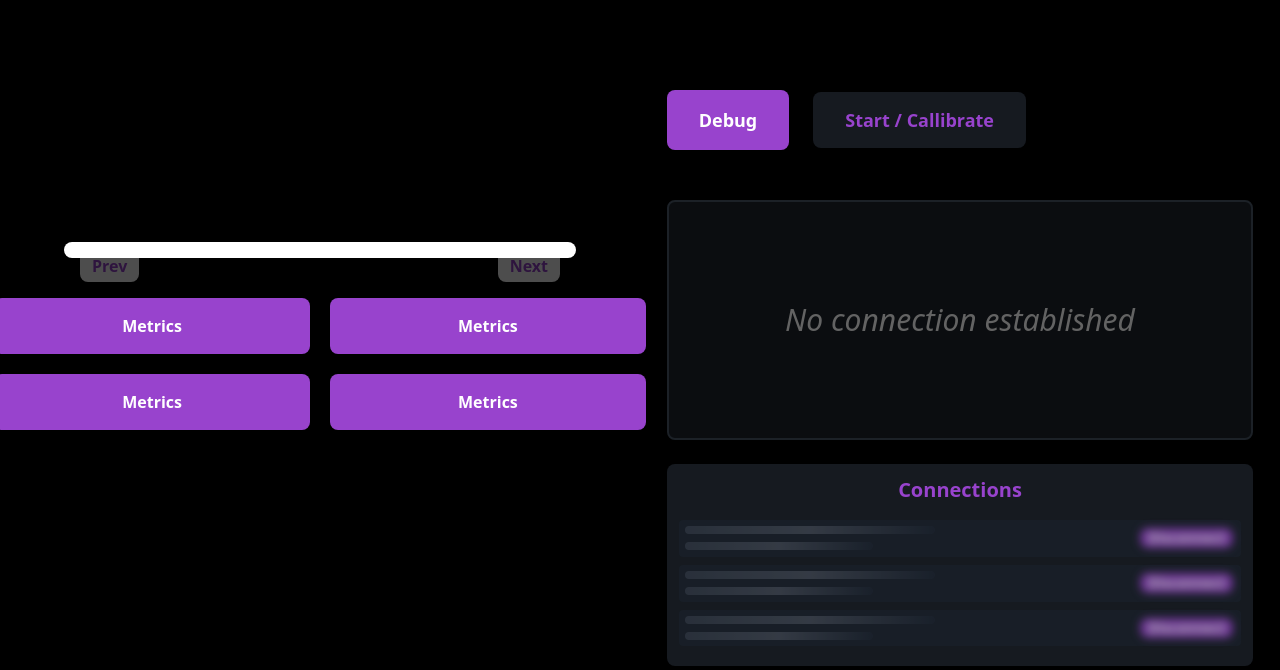
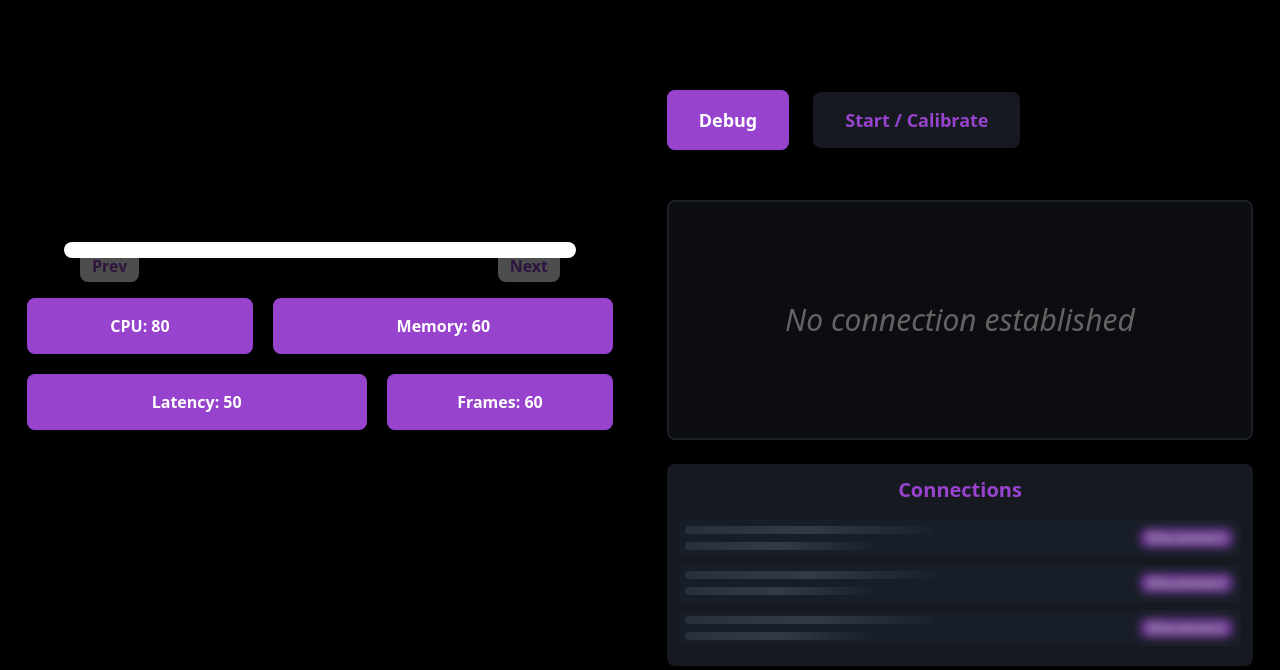
Before and after one commit to aidanvancil/virtual_graffiti, a Django app: page /admin_panel/ in a window 1280 px wide. Shown: the part 68-738 px from the top of the page. Run offline with Django 4.2, Linux system fonts and the light colour scheme; the visitor is signed in with stand-in values (Sample User, id 1); some libraries are stand-ins or nearby versions.

Commit message:
chore: update metrics boxes

```diff
--- a/app/templates/admin_panel.html
+++ b/app/templates/admin_panel.html
@@ -48,14 +48,14 @@
                 </div>
             </div>
         </div>
-        <div class="flex justify-center flex-col space-y-5 mt-10 font-semibold"> <!-- Metrics squares container -->
+        <div class="flex justify-center flex-col space-y-5 mt-10 font-semibold w-11/12"> <!-- Metrics squares container -->
             <div class="space-x-5 hidden md:flex">
-                <div class="hidden lg:block xl:px-32 lg:px-20 py-4 rounded-lg bg-[#9843cd] text-white hover:text-[#6d3c8c]">Metrics</div>
-                <div class="xl:px-32 lg:px-20 md:px-14 px-8 py-4 rounded-lg bg-[#9843cd] text-white hover:text-[#6d3c8c]">Metrics</div>
+                <div class="w-2/5 hidden lg:block py-4 rounded-lg bg-[#9843cd] text-white hover:text-[#6d3c8c] animate-fade-right animate-once animate-duration-500 animate-delay-[100ms] animate-ease-in-out"><p class="w-full">CPU: {{ cpu_usage }}</p></div>
+                <div class="w-3/5 py-4 rounded-lg bg-[#9843cd] text-white hover:text-[#6d3c8c] animate-fade-right animate-once animate-duration-500 animate-delay-[200ms] animate-ease-in-out"><p class="w-full">Memory: {{ mem_usage }}</p></div>
             </div>
             <div class="space-x-5 hidden md:flex">
-                <div class="hidden lg:block xl:px-32 lg:px-20 py-4 rounded-lg bg-[#9843cd] text-white hover:text-[#6d3c8c]">Metrics</div>
-                <div class="xl:px-32 lg:px-20 md:px-14 px-8 py-4 rounded-lg bg-[#9843cd] text-white hover:text-[#6d3c8c]">Metrics</div>
+                <div class="w-3/5 hidden lg:block py-4 rounded-lg bg-[#9843cd] text-white hover:text-[#6d3c8c] animate-fade-right animate-once animate-duration-500 animate-delay-[300ms] animate-ease-in-out"><p class="w-full">Latency: {{ latency }}</p></div>
+                <div class="w-2/5 py-4 rounded-lg bg-[#9843cd] text-white hover:text-[#6d3c8c] animate-fade-right animate-once animate-duration-500 animate-delay-[400ms] animate-ease-in-out"><p class="w-full">Frames: {{ video_frames }}</p></div>
             </div>
         </div>
     </div>
@@ -66,7 +66,7 @@
             {% if init %}
                 <button><a href="{% url 'pull'%}" class="bg-gray-700 bg-opacity-40  text-[#9843cd] rounded-lg px-10 py-4 text-sm font-bold sm:py-2 md:px-6 md:text-lg md:py-3 lg:py-4 lg:px-8 hover:text-gray-700">Fill Mode</a></button>
             {% else %}
-                <button onclick="showNotification('Image polled')"><a href="{% url '_init'%}" class="bg-gray-700 bg-opacity-40  text-[#9843cd] rounded-lg px-10 py-4 text-sm font-bold sm:py-2 md:px-6 md:text-lg md:py-3 lg:py-4 lg:px-8 hover:text-gray-700">Start / Callibrate</a></button>
+                <button onclick="showNotification('Program initializing')"><a href="{% url '_init'%}" class="bg-gray-700 bg-opacity-40  text-[#9843cd] rounded-lg px-10 py-4 text-sm font-bold sm:py-2 md:px-6 md:text-lg md:py-3 lg:py-4 lg:px-8 hover:text-gray-700">Start / Calibrate</a></button>
             {% endif %}
         </div>
 
--- a/app/templates/base_panel.html
+++ b/app/templates/base_panel.html
@@ -31,7 +31,7 @@
     <div class="ml-[2.5%] flex">
         <div class="flex">
             <a href="/" class="space-x-5 flex items-center text-xl">
-                <img src="{% static 'site/logo.png' %}" alt="" style="width: 10%;">
+                <img src="{% static 'site/logo.png' %}" alt="" style="width: 10%;" class="">
                 <div class="font-bold">Virtual Graffiti</div>
             </a>
         </div>
--- a/virtual_graffiti/views.py
+++ b/virtual_graffiti/views.py
@@ -173,6 +173,10 @@ def admin_panel(request):
         'video_feed': True,
         'users': UserProfile.objects.all(),
         'range': [0] * (3 - UserProfile.objects.count()), #NFR4, FR4
+        'latency': 50,
+        'cpu_usage': 80,
+        'mem_usage': 60,
+        'video_frames': 60,
     }
 
     IMAGE_DIR = str(_settings.BASE_DIR) + '/app/static/media'
```
Also changed, not shown: app/templates/errors.html (+14 -14 lines), app/templates/login.html (+2 -5 lines), app/templates/signup.html (+4 -6 lines).
